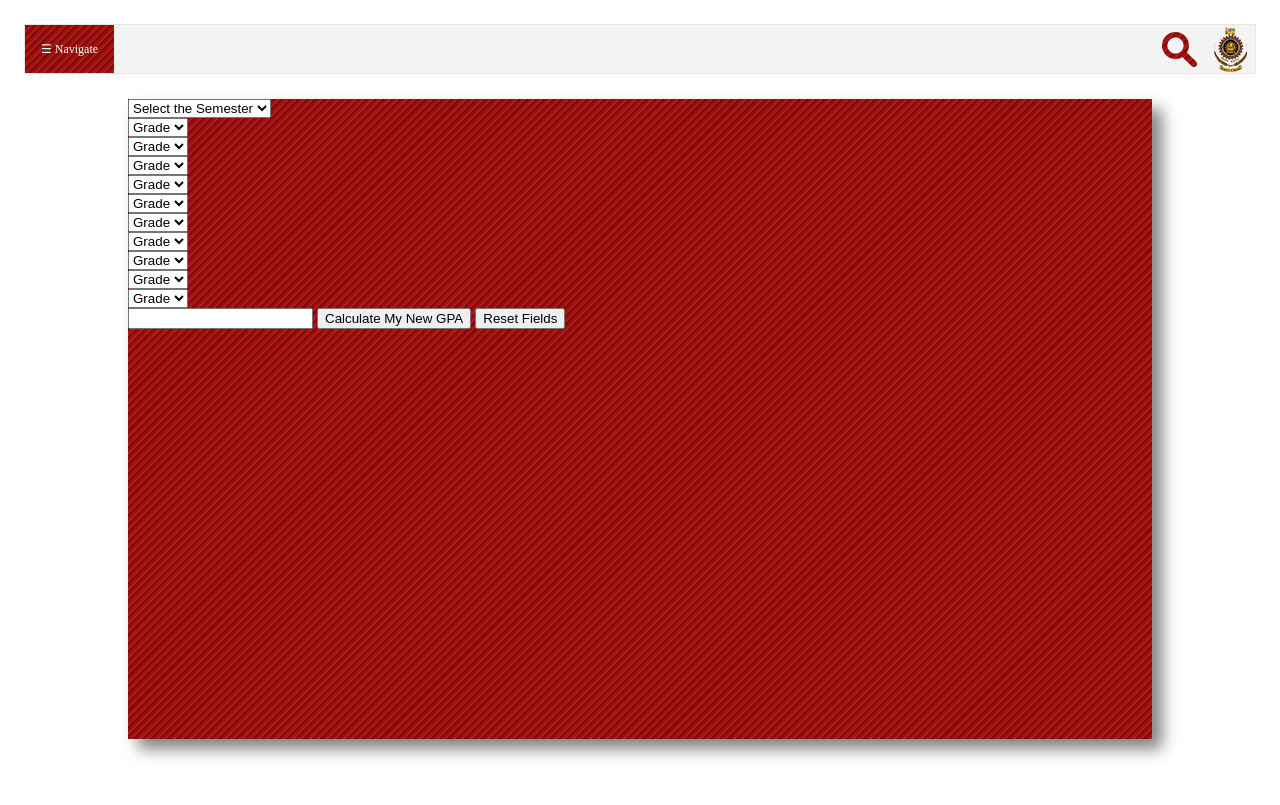
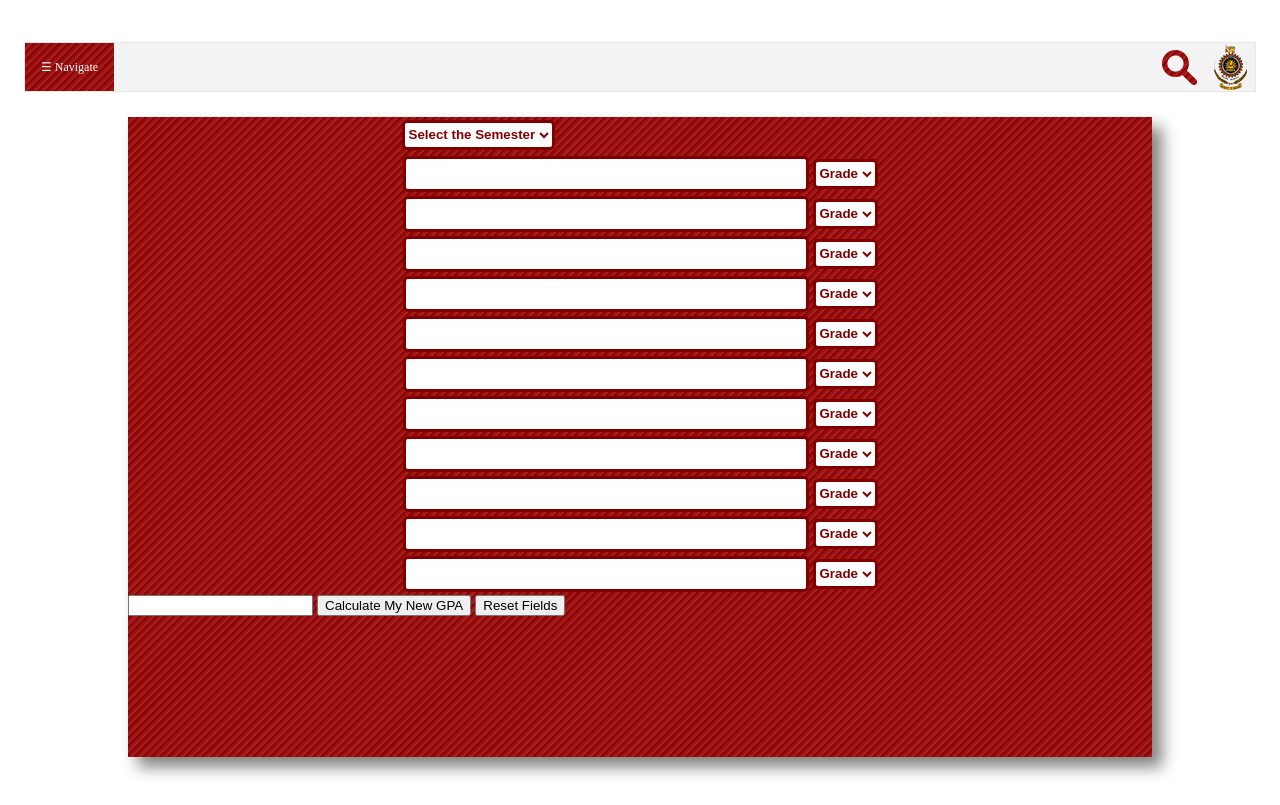
Before and after one commit to ThilinaPrasad/GPA-Calculator, a plain HTML site: page index.html in a window 1280 px wide. Drawn offline with Linux system fonts and the light colour scheme.

Commit message:
Decorate drop downs and align them

```diff
--- a/css/main.css
+++ b/css/main.css
@@ -110,6 +110,9 @@ li a.active {
     outline:none;
     border: none;
 }
+marquee{
+    position: absolute;
+}
 
 /*Search Bar*/
 
@@ -135,3 +138,35 @@ li a.active {
     background-size: 100% 100%;*/
     box-shadow:gray 10px 10px 15px;
 }
+
+select {
+    background-color: white;
+    width : auto;
+    height: 30px;
+    border-radius: 5px;
+    color: #800000;
+    border-color: #800000;
+    border-width: 3px;
+    font-weight: 700;
+}
+
+select:focus {
+    outline-color: red;
+}
+
+.subs{
+    width:400px;
+    height:30px;
+    border-radius: 5px;
+    color: #800000;
+    border: solid;
+    border-color: #800000;
+    border-width: 3px;
+    font-weight: 700;
+    background-color: white;
+    text-align: center;
+}
+
+table{
+    margin: auto;
+}
--- a/index.html
+++ b/index.html
@@ -8,6 +8,7 @@
 </head>
 <body  id="main">
 <!navigation bar>
+<img src="">
 <header>
     <ul>
         <li><a id="navNavigate" class="active" href="#home" onclick="if(isFull){openNav()}else{closeNav()}"><span style="font-size:12px;cursor:pointer" >&#9776; Navigate</span></a></li>
@@ -22,14 +23,15 @@
         <a href="#">About Developers</a>
     </div>
 
-
 </header>
 <!navigation bar>
 
 <section>
 <div class="wrapper">
     <form>
-        <select id="semDD" class="grades" onchange="if($semSelectDD.selectedIndex==1){hideElement($depSelectDD);}else{showElement($depSelectDD);}">
+        <table>
+            <tr>
+        <td width="160px"><select id="semDD" class="grades" onchange="if($semSelectDD.selectedIndex==1){hideElement($depSelectDD);}else{showElement($depSelectDD);}">
             <option  hidden>Select the Semester</option>
             <option value="1" >Semester 1</option>
             <option value="2">Semester 2</option>
@@ -39,8 +41,9 @@
             <option value="6">Semester 6</option>
             <option value="7">Semester 7</option>
             <option value="8">Semester 8</option>
-        </select>
-        <select id="depDD" style="visibility: hidden">
+        </select></td>
+
+        <td><select id="depDD" style="visibility: hidden">
             <option value="" selected hidden>Select the Department</option>
             <option>Electronic & Telecommunication Engineering</option>
             <option>Computer Science & Engineering</option>
@@ -52,11 +55,14 @@
             <option>Textile & Clothing Technology</option>
             <option>Earth Resource Engineering</option>
             <option>Transport & Logistic Management</option>
-        </select>
-        <br>
+        </select></td>
+            </tr>
+        </table>
 
-        <div id="sub1" class="subs"></div>
-        <select class="grades">
+        <table>
+    <tr>
+        <td><div id="sub1" class="subs"></div></td>
+        <td><select class="grades">
             <option value="" selected hidden>Grade</option>
             <option value="4.2">A+</option>
             <option value="4.0">A</option>
@@ -71,10 +77,11 @@
             <option value="0.0">F</option>
             <option value="0.0">I-we</option>
             <option value="0.0">I-ca</option>
-        </select>
-        <br>
-        <div id="sub2"></div>
-        <select>
+        </select></td>
+    </tr>
+    <tr>
+        <td><div id="sub2" class="subs"></div></td>
+        <td><select>
             <option value="" selected hidden>Grade</option>
             <option value="4.2">A+</option>
             <option value="4.0">A</option>
@@ -89,10 +96,11 @@
             <option value="0.0">F</option>
             <option value="0.0">I-we</option>
             <option value="0.0">I-ca</option>
-        </select>
-        <br>
-        <div id="sub3"></div>
-        <select>
+        </select></td>
+    </tr>
+    <tr>
+        <td><div id="sub3" class="subs"></div></td>
+        <td><select>
             <option value="" selected hidden>Grade</option>
             <option value="4.2">A+</option>
             <option value="4.0">A</option>
@@ -107,10 +115,12 @@
             <option value="0.0">F</option>
             <option value="0.0">I-we</option>
             <option value="0.0">I-ca</option>
-        </select>
-        <br>
-        <div id="sub4"></div>
-        <select>
+        </select></td>
+    </tr>
+
+    <tr>
+        <td><div id="sub4" class="subs"></div></td>
+        <td><select>
             <option value="" selected hidden>Grade</option>
             <option value="4.2">A+</option>
             <option value="4.0">A</option>
@@ -125,11 +135,12 @@
             <option value="0.0">F</option>
             <option value="0.0">I-we</option>
             <option value="0.0">I-ca</option>
-        </select>
+        </select></td>
+    </tr>
 
-        <br>
-        <div id="sub6"></div>
-        <select>
+    <tr>
+        <td><div id="sub5" class="subs"></div></td>
+        <td><select>
             <option value="" selected hidden>Grade</option>
             <option value="4.2">A+</option>
             <option value="4.0">A</option>
@@ -144,11 +155,12 @@
             <option value="0.0">F</option>
             <option value="0.0">I-we</option>
             <option value="0.0">I-ca</option>
-    </select>
+        </select></td>
+    </tr>
 
-        <br>
-        <div id="sub7"></div>
-        <select>
+    <tr>
+        <td><div id="sub6" class="subs"></div></td>
+        <td><select>
             <option value="" selected hidden>Grade</option>
             <option value="4.2">A+</option>
             <option value="4.0">A</option>
@@ -163,11 +175,12 @@
             <option value="0.0">F</option>
             <option value="0.0">I-we</option>
             <option value="0.0">I-ca</option>
-        </select>
+        </select></td>
+    </tr>
 
-        <br>
-        <div id="sub8"></div>
-        <select>
+    <tr>
+        <td><div id="sub7" class="subs"></div></td>
+        <td><select>
             <option value="" selected hidden>Grade</option>
             <option value="4.2">A+</option>
             <option value="4.0">A</option>
@@ -182,11 +195,12 @@
             <option value="0.0">F</option>
             <option value="0.0">I-we</option>
             <option value="0.0">I-ca</option>
-        </select>
+        </select></td>
+    </tr>
 
-        <br>
-        <div id="sub9"></div>
-        <select>
+    <tr>
+        <td><div id="sub8" class="subs"></div></td>
+        <td><select>
             <option value="" selected hidden>Grade</option>
             <option value="4.2">A+</option>
             <option value="4.0">A</option>
@@ -201,11 +215,12 @@
             <option value="0.0">F</option>
             <option value="0.0">I-we</option>
             <option value="0.0">I-ca</option>
-        </select>
+        </select></td>
+    </tr>
 
-        <br>
-        <div id="sub10"></div>
-        <select>
+    <tr>
+        <td><div id="sub9" class="subs"></div></td>
+        <td><select>
             <option value="" selected hidden>Grade</option>
             <option value="4.2">A+</option>
             <option value="4.0">A</option>
@@ -220,10 +235,12 @@
             <option value="0.0">F</option>
             <option value="0.0">I-we</option>
             <option value="0.0">I-ca</option>
-        </select>
-        <br>
-        <div id="sub11"></div>
-        <select>
+        </select></td>
+    </tr>
+
+    <tr>
+        <td><div id="sub10" class="subs"></div></td>
+        <td><select>
             <option value="" selected hidden>Grade</option>
             <option value="4.2">A+</option>
             <option value="4.0">A</option>
@@ -238,7 +255,30 @@
             <option value="0.0">F</option>
             <option value="0.0">I-we</option>
             <option value="0.0">I-ca</option>
-        </select>
+        </select></td>
+    </tr>
+
+    <tr>
+        <td><div id="sub11" class="subs"></div></td>
+        <td><select>
+            <option value="" selected hidden>Grade</option>
+            <option value="4.2">A+</option>
+            <option value="4.0">A</option>
+            <option value="3.7">A-</option>
+            <option value="3.3">B+</option>
+            <option value="3.0">B</option>
+            <option value="2.7">B-</option>
+            <option value="2.3">C+</option>
+            <option value="2.0">C</option>
+            <option value="1.5">C-</option>
+            <option value="1.0">D</option>
+            <option value="0.0">F</option>
+            <option value="0.0">I-we</option>
+            <option value="0.0">I-ca</option>
+        </select></td>
+    </tr>
+
+</table>
     </form>
     <input type="number" id="olderGPA">
     <input type="button" id="calcBtn" Value="Calculate My New GPA" onclick="sem()">
--- a/js/main.js
+++ b/js/main.js
@@ -12,10 +12,8 @@ function sem(){
 
 function hideElement($temp) {
     $temp.style.visibility = "hidden";
-    $temp.style.display = "none";
 }
 
 function showElement($temp) {
     $temp.style.visibility = "visible";
-    $temp.style.display = "inline";
 }
```
Lines whose indentation alone changed are shown as unchanged.
